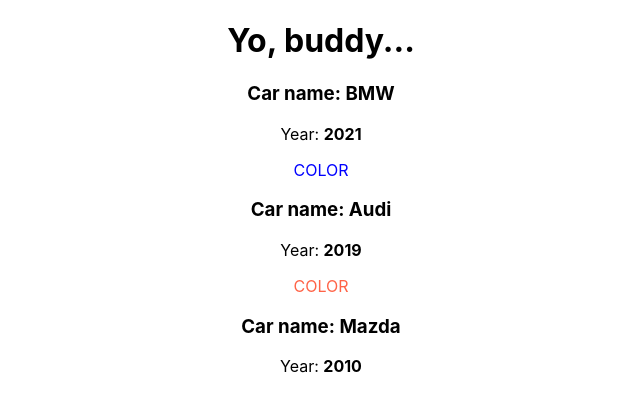
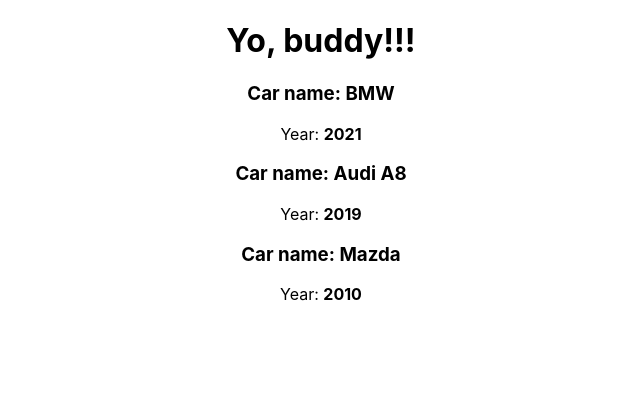
Before and after one commit to asovacloud/pikadu, a React (Create React App) app: page / in a window 1280 px wide. Shown: the top 412 px of the page, without its empty margins (319-959 px from the left). Built offline with nearby package versions, Linux system fonts and the light colour scheme.

Commit message:
Create state

```diff
--- a/src/App.js
+++ b/src/App.js
@@ -1,26 +1,42 @@
-import React from 'react';
+import React, { Component } from 'react';
 import './App.css';
 import Car from './Car/Car';
 
-function App() {
-  const divStyle = {
-    textAlign: 'center'
+class App extends Component {
+
+  state = {
+    cars: [
+      {
+        name: 'BMW',
+        year: 2021
+      },
+      {
+        name: 'Audi A8',
+        year: '2019'
+      },
+      {
+        name: 'Mazda',
+        year: 2010
+      }
+    ],
+    pageTitle: 'Yo, buddy!!!'
   }
 
-  return (
-    <div style={divStyle}>
-      <h1>Yo, buddy...</h1>
+  render() {
+    const divStyle = {
+      textAlign: 'center'
+    }
 
-      <Car name={'BMW'} year={2021}>
-        <p style={{color: 'blue'}}>COLOR</p>
-      </Car>
-      <Car name={'Audi'} year={2019}>
-        <p style={{color: 'tomato'}}>COLOR</p>
-      </Car>
-      <Car name={'Mazda'} year={2010} />
-    </div>
-  );
+    const cars = this.state.cars.map(car => <Car name={car.name} year={car.year} />);
 
+    return (
+      <div style={divStyle}>
+        <h1>{this.state.pageTitle}</h1>
+
+        { cars }
+      </div>
+    );
+  }
 }
 
 export default App;
```
